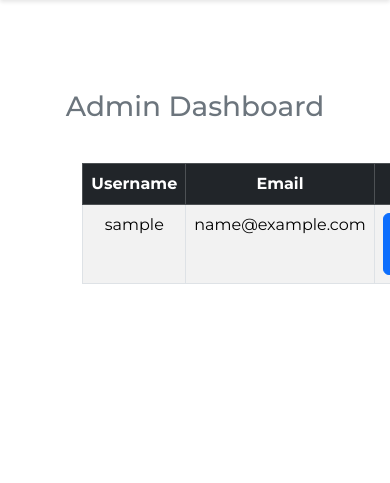
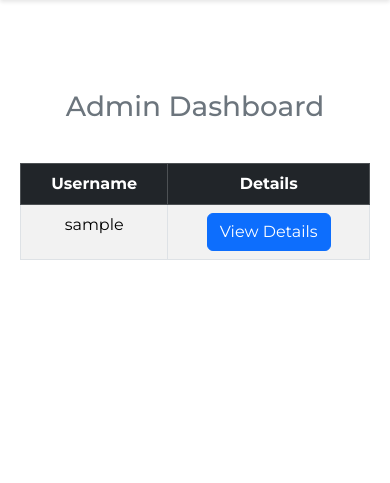
Before and after one commit to PaulR1209/full_stack_fitness, a Django app: page /admin_dashboard in a window 390 px wide. Shown: the part 56-539 px from the top of the page. Run offline with Django 5.2, Linux system fonts and the light colour scheme; the visitor is signed in with stand-in values (Sample User, id 1); data comes from the database, SQL or seed files in the repository; data that the repository does not hold is empty; some libraries are stand-ins or nearby versions.

Commit message:
added responsive design to admin dashboard

```diff
--- a/checkout/signals.py
+++ b/checkout/signals.py
@@ -15,7 +15,8 @@ def send_confirmation_email(sender, instance, created, **kwargs):
 
         body = f"""
             <h1>Welcome, {instance.user}!</h1>
-            <p>Thank you for signing up for Fullstack Fitness! Your membership is now active.</p>
+            <p>Thank you for signing up for Fullstack Fitness!
+              Your membership is now active.</p>
             <p><strong>Membership Type:</strong> {instance.membership}</p>
             <p><strong>Start Date:</strong> {start_date}</p>
             <p><strong>Renewal Date:</strong> {renewal_date}</p>
--- a/home/decorators.py
+++ b/home/decorators.py
@@ -9,7 +9,9 @@ def admin_required(view_func):
 
     def wrapper(request, *args, **kwargs):
         if not request.user.is_authenticated or not request.user.is_staff:
-            messages.warning(request, "You need admin access to perform this action.")
+            messages.warning(
+                request, "You need admin access to perform this action."
+                )
             return redirect("index")
         return view_func(request, *args, **kwargs)
 
--- a/home/templates/home/admin_dashboard.html
+++ b/home/templates/home/admin_dashboard.html
@@ -9,12 +9,12 @@
         </div>
     </div>
     <div class="row mt-4">
-        <div class="col-8 text-center mx-auto">
+        <div class="col-12 col-md-10 col-lg-8 text-center mx-auto">
             <table class="table table-bordered table-striped">
                 <thead class="table-dark">
                     <tr>
                         <th>Username</th>
-                        <th>Email</th>
+                        <th class="d-none d-md-table-cell">Email</th>
                         <th>Details</th>
                     </tr>
                 </thead>
@@ -22,7 +22,7 @@
                     {% for user in all_users %}
                     <tr>
                         <td>{{ user.username }}</td>
-                        <td>{{ user.email }}</td>
+                        <td class="d-none d-md-table-cell">{{ user.email }}</td>
                         <td>
                             <button type="button" class="btn btn-primary" data-bs-toggle="modal"
                                 data-bs-target="#userOrderModal{{ user.id }}">
```
